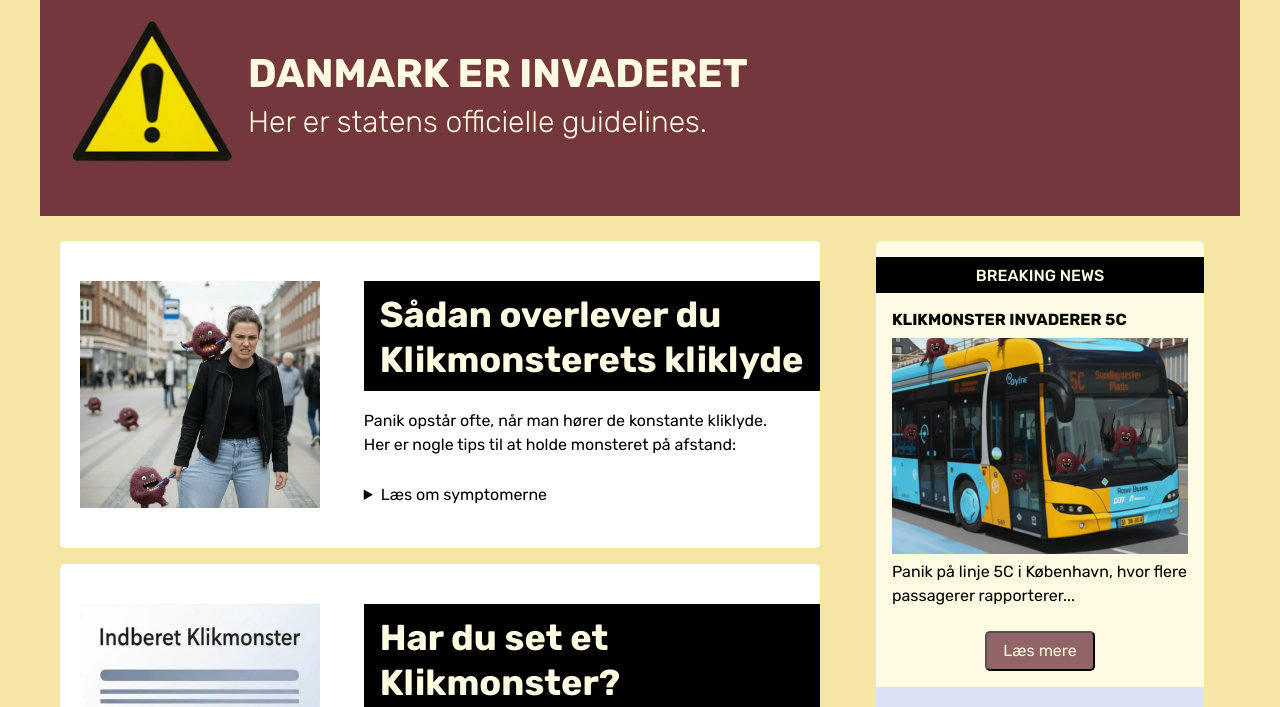
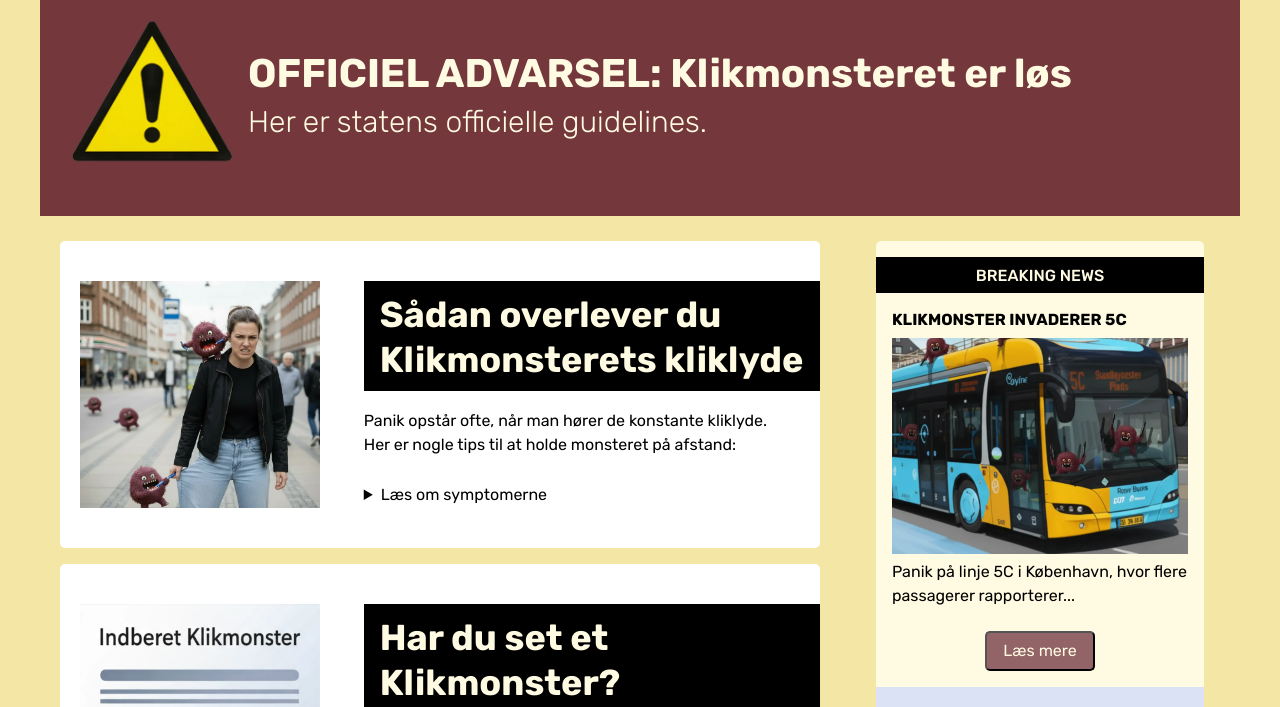
Before and after one commit to maes0005/klik_monster_angreb, a plain HTML site: page index.html in a window 1280 px wide. Shown: the part 67-774 px from the top of the page. Drawn offline with Linux system fonts and the light colour scheme.

Commit message:
ny titel

```diff
--- a/index.html
+++ b/index.html
@@ -147,7 +147,7 @@
       <div id="main-disclamer-content">
         <img src="img/varsel.webp" alt="ICON" />
         <div class="index_overskrifter">
-          <h1 class="index_h1">DANMARK ER INVADERET</h1>
+          <h1 class="index_h1">OFFICIEL ADVARSEL: Klikmonsteret er løs</h1>
           <p class="sub">Her er statens officielle guidelines.</p>
         </div>
       </div>
```
